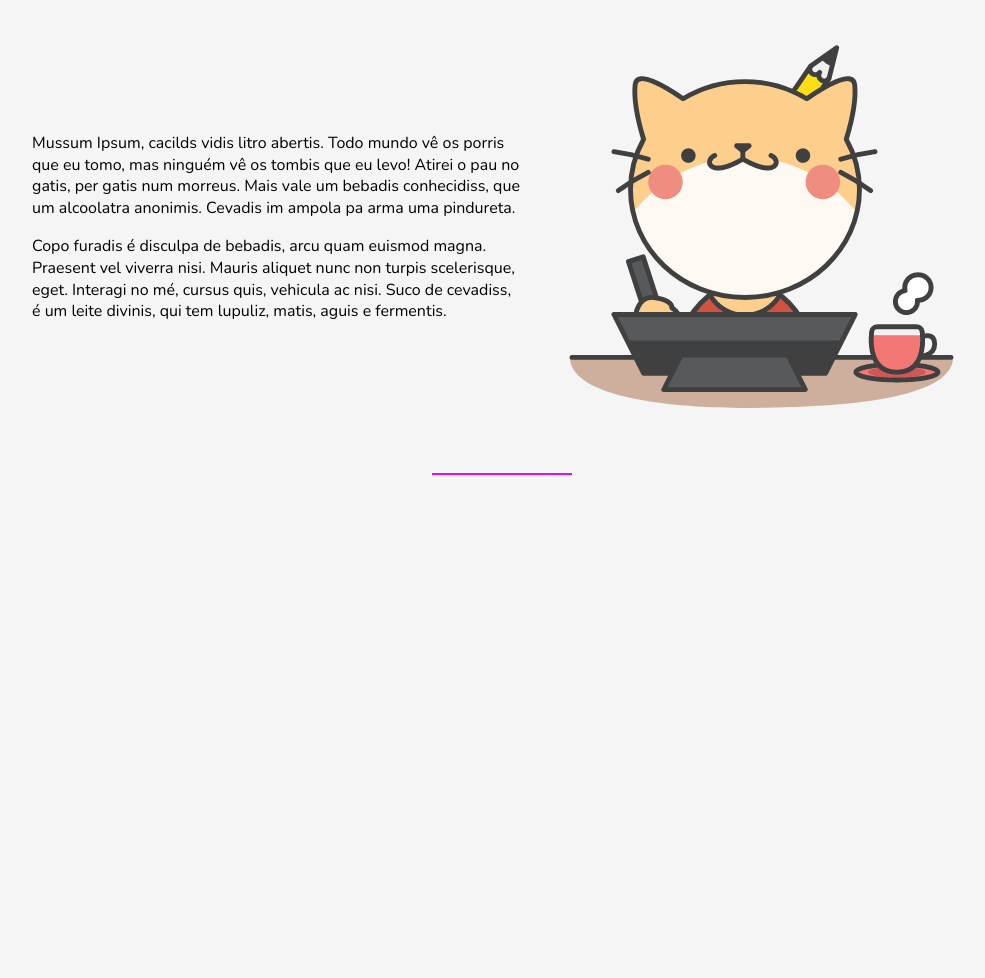
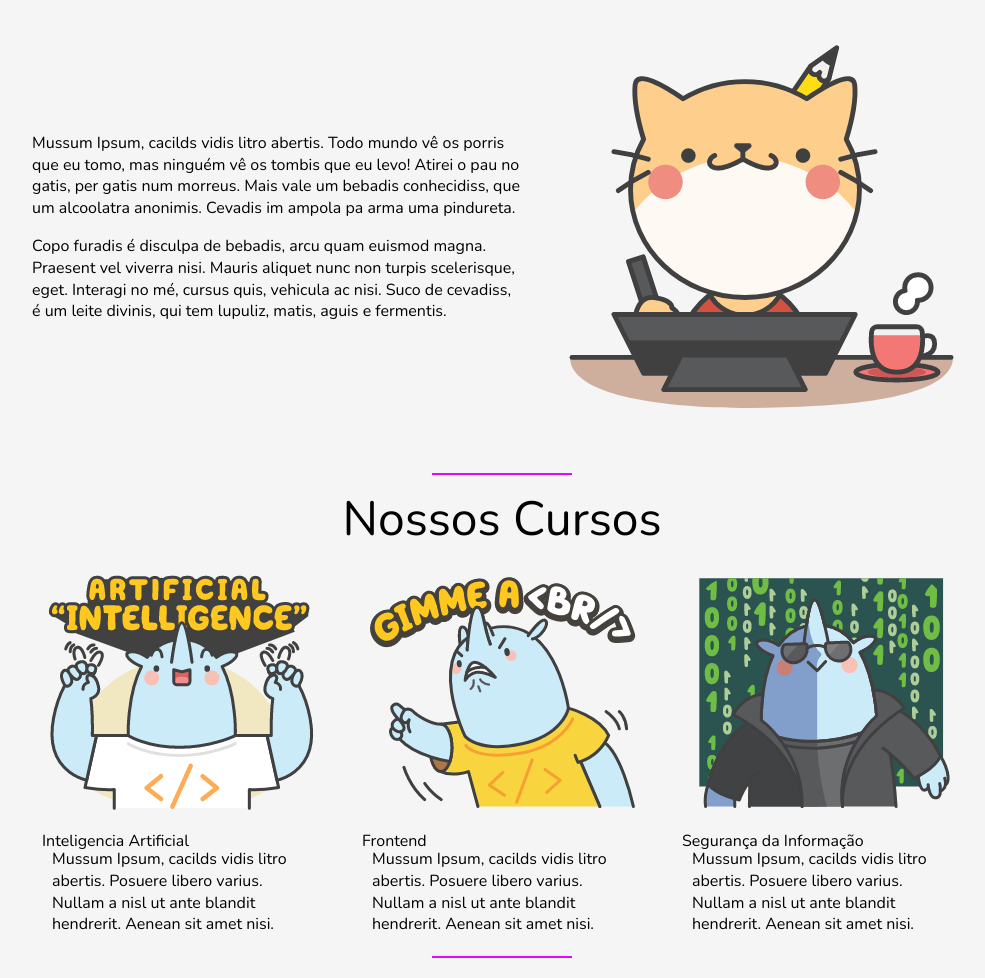
Before and after one commit to pedrohar98/curso-html-04, a plain HTML site: page index.html in a window 1280 px wide. Shown: the part 303-1281 px from the top of the page, without its empty margins (138-1123 px from the left). Before the commit the page ends 800 px from the top, so only its background shows below. Drawn offline with nearby package versions, Linux system fonts and the light colour scheme.

Commit message:
Desenvolvendo HTML e estilizando CSS da tag .cursos

```diff
--- a/css/style.css
+++ b/css/style.css
@@ -136,8 +136,27 @@ img{
 
 /* 5. Nossos cursos
 /**********************************/
+.cursos{
+    max-width: 960px;
+    margin: 0 auto;
+}
 
+.cursos-c{
+    display: flex;
+    flex-wrap: wrap;
+    justify-content: center;
+}
 
+.curso{
+    width: 280px;
+    margin: 0 20px;
+}
+
+.curso_titulo{
+    font-size: 1.5rem;
+    text-align: center;
+    margin: 10px 0 5px 0;
+}
 /**********************************/
 /* 6. Planos
 /**********************************/
--- a/index.html
+++ b/index.html
@@ -68,6 +68,45 @@
 
     <hr>
 
+    <section class="cursos" id="cursos">
+        <h2 class="section__titulo">Nossos Cursos</h2>
+        <div class="cursos-c">
+            <div class="curso">
+                <img src="./img/ai.png" alt="Inteligência Artificial" class="curso__img">
+                <h3 class="curso__titulo">Inteligencia Artificial</h3>
+                <p class="curso__descricao">
+                    Mussum Ipsum, cacilds vidis litro abertis. Posuere libero varius. Nullam a nisl ut ante blandit
+                    hendrerit.
+                    Aenean
+                    sit amet nisi.
+                </p>
+            </div> <!-- .curso -->
+            <div class="curso">
+                <img src="./img/front.png" alt="Frontend" class="curso__img">
+                <h3 class="curso__titulo">Frontend</h3>
+                <p class="curso__descricao">
+                    Mussum Ipsum, cacilds vidis litro abertis. Posuere libero varius. Nullam a nisl ut ante blandit
+                    hendrerit.
+                    Aenean
+                    sit amet nisi.
+                </p>
+            </div> <!-- .curso -->
+            <div class="curso">
+                <img src="./img/seguranca.png" alt="Segurança da Informação" class="curso__img">
+                <h3 class="curso__titulo">Segurança da Informação</h3>
+                <p class="curso__descricao">
+                    Mussum Ipsum, cacilds vidis litro abertis. Posuere libero varius. Nullam a nisl ut ante blandit
+                    hendrerit.
+                    Aenean
+                    sit amet nisi.
+                </p>
+            </div> <!-- .curso -->
+        </div> <!-- .cursos-c -->
+    </section> <!-- .cursos -->
+
+    <hr>
+
+
 </body>
 
 </html>
```
